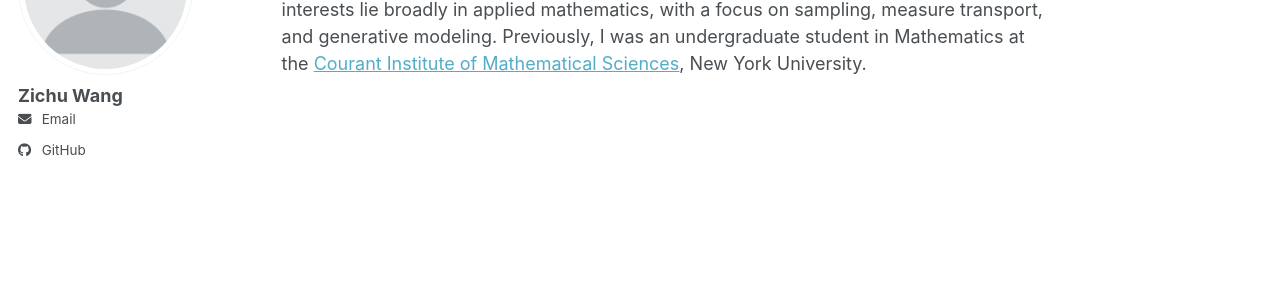
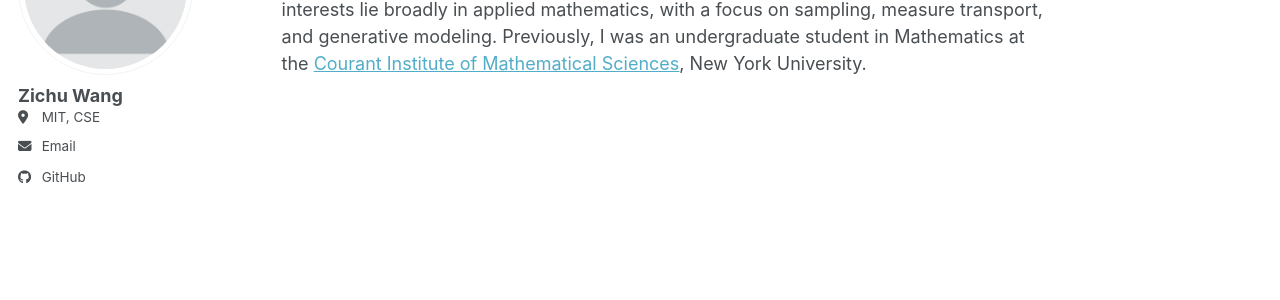
Before and after one commit to zw3409/zw3409.github.io, a Jekyll site: the page built from _pages/about.md, in a window 1280 px wide. Shown: the part 201-501 px from the top of the page. Built offline with Jekyll 4.4.1, drawn with Linux system fonts in a browser that asks for light colours; a script bundle is joined from its source files by our own code; library files that are not in the unit come from our copies.

Commit message:
Update _config.yml

```diff
--- a/_config.yml
+++ b/_config.yml
@@ -27,7 +27,7 @@ author:
   name             : "Zichu Wang"
   pronouns         : # example: "she/her"
   # bio              : "Short biography for the left-hand sidebar"
-  # location         : "Earth"
+  location         : "MIT, CSE"
   # employer         : "Red Brick University"
   uri              : # URL
   email            : "zichu614@mit.edu"
```
